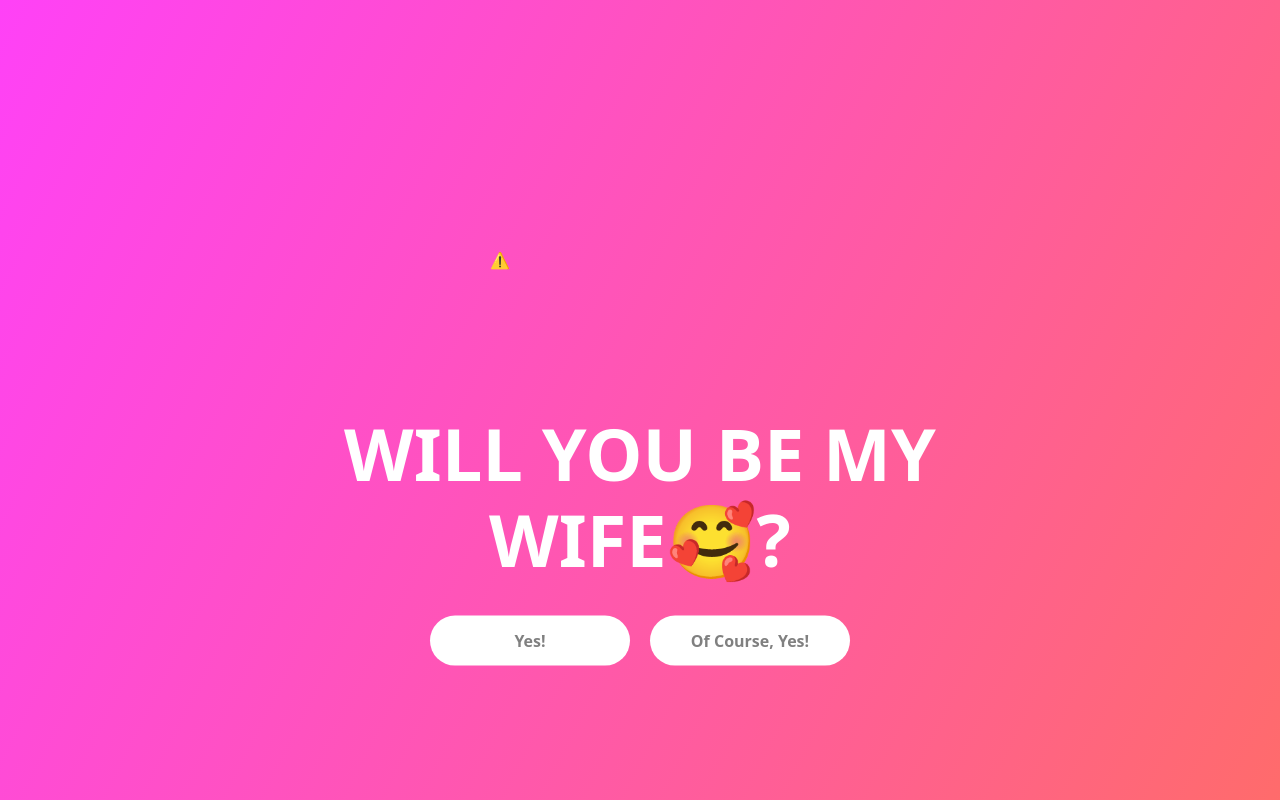
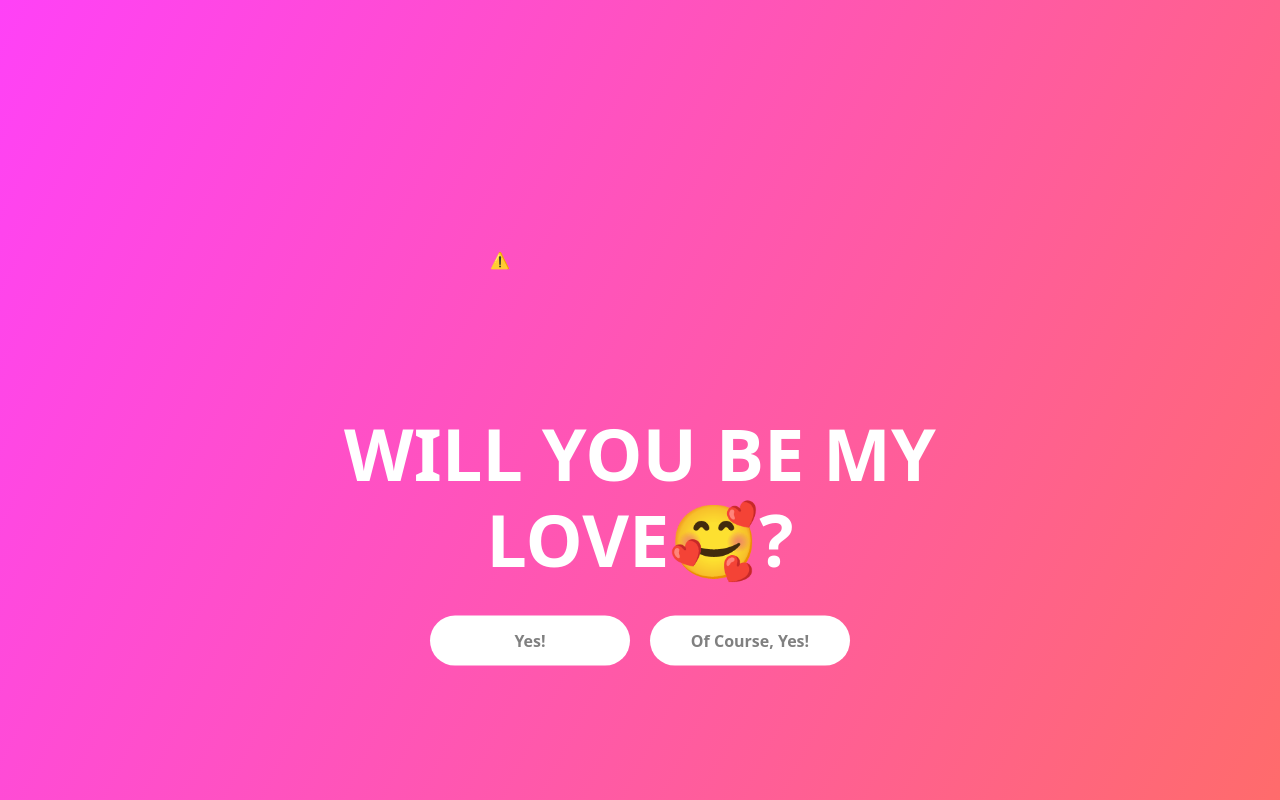
Before and after one commit to Sanket-cp/propose2, a plain HTML site: page index.html in a window 1280 px wide. Drawn offline with nearby package versions, Linux system fonts and the light colour scheme; no server answers.

Commit message:
Update index.html

```diff
--- a/index.html
+++ b/index.html
@@ -18,7 +18,7 @@
             <div class="d-flex justify-content-center">
                 <lottie-player src="https://assets10.lottiefiles.com/private_files/lf30_mywfoph1.json"  background="transparent"  speed="1"  style="width: 300px; height: 300px;"  loop  autoplay></lottie-player>
             </div>
-                <h1>Will you be my Wife🥰?</h1>
+                <h1>Will you be my Love🥰?</h1>
             <div class="d-flex justify-content-center">
                 <button onclick="propose()" class="btn btn-primary">Yes!</button> <br>
                 <button onclick="propose()" class="btn btn-primary">Of Course, Yes!</button>
```
